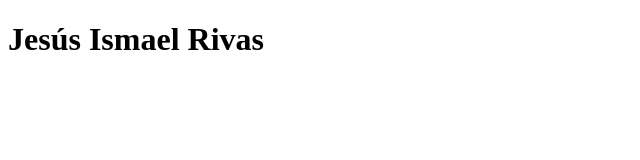
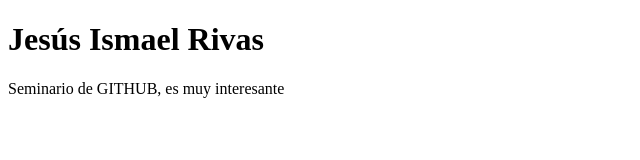
Before and after one commit to ismaelrsv/SemGitHub, a plain HTML site: page index.html in a window 1280 px wide. Shown: the whole page, without its empty margins (0-640 px from the left). Drawn offline with Linux system fonts and the light colour scheme.

Commit message:
Descripcion personalizada

```diff
--- a/index.html
+++ b/index.html
@@ -8,5 +8,6 @@
 </head>
 <body>
     <h1>Jesús Ismael Rivas</h1>
+    <p>Seminario de GITHUB, es muy interesante</p>
 </body>
 </html>
```
